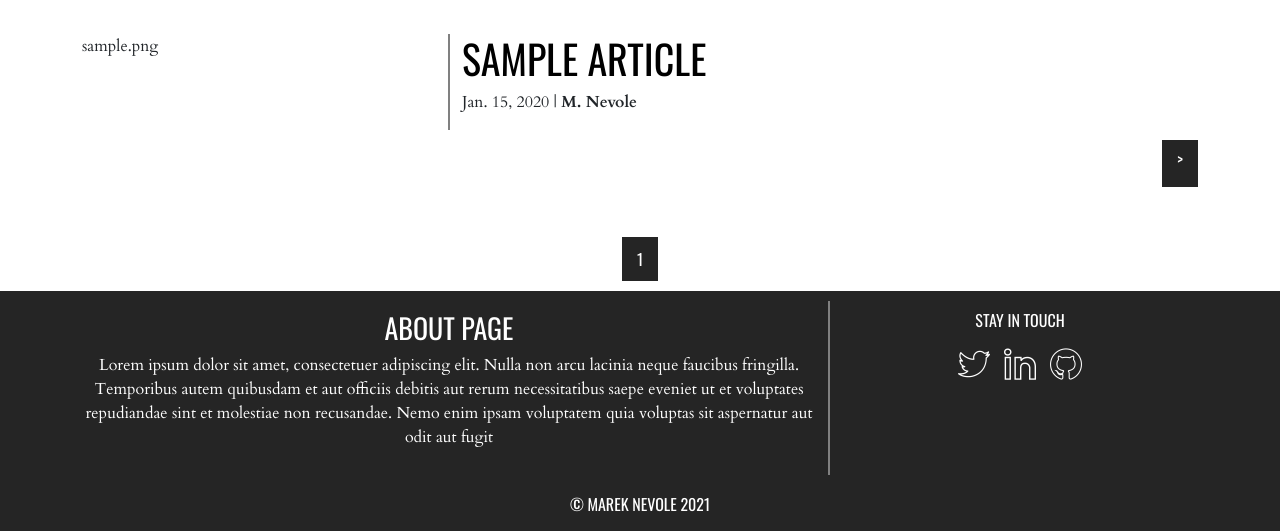
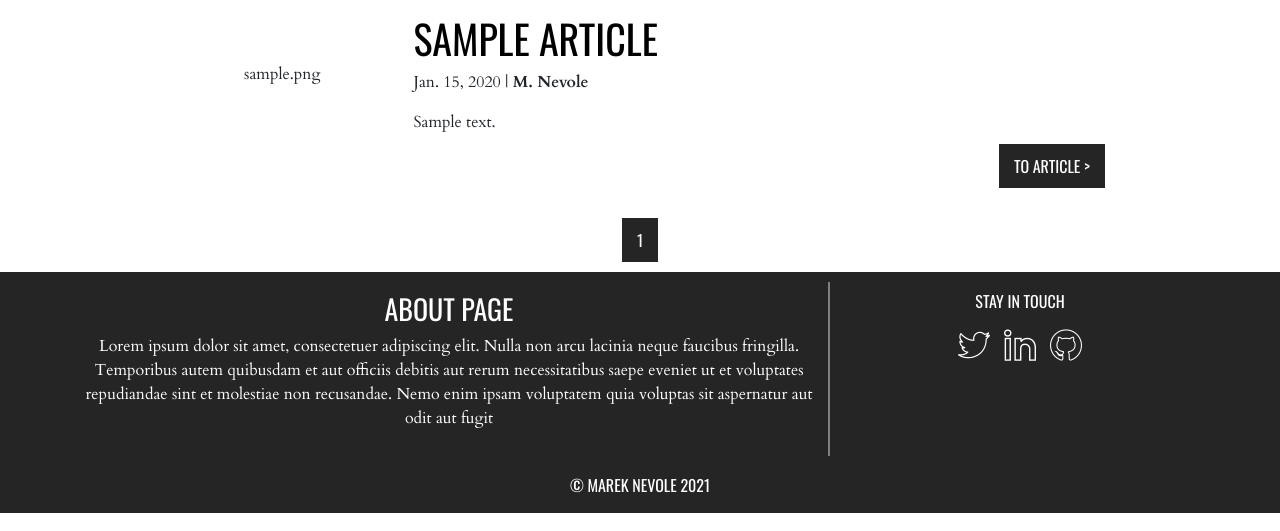
Before and after one commit to NevoleMarek/website-portfolio, a Django app: page /blog/ in a window 1280 px wide. Shown: the part 56-587 px from the top of the page. Run offline with Django 3.2, Linux system fonts and the light colour scheme; tables that the repository leaves empty hold one stand-in row (values such as "Sample post").

Commit message:
Change ListView styling

```diff
--- a/website/articles/templates/articles/article_list.html
+++ b/website/articles/templates/articles/article_list.html
@@ -9,17 +9,18 @@ blog | M. Nevole
 {% endblock %}
 
 {% block content %}
+    <div class="col-sm-10 mx-auto justify-content-center">
         {% for object in page_obj %}
-        <div class="article" style="padding: 30px 0 30px 0;">
+            <div class="article ul-padding">
                 <div class="row">
-                <div class="col-sm-4 sm-border-right">
+                    <div class="col-sm-3 d-flex justify-content-center img-fluid align-self-center">
                         {% if not object.thumbnail %}
-                        <img class='img-fluid rounded' src="{% static 'img/default-thumbnail.png' %}" alt="article-thumbnail">
+                            <img class='thumbnail' src="{% static 'img/default-thumbnail.png' %}" alt="article-thumbnail">
                         {% else %}
                             {{ object.thumbnail }}
                         {% endif %}
                     </div>
-                <div class="col-sm-8">
+                    <div class="col-sm-9">
                         <div class="d-flex justify-content-start article-header">
                             <a href="{% url 'article-detail' object.id %}">
                                 <h1>{{ object.title }}</h1>
@@ -29,21 +30,23 @@ blog | M. Nevole
                             <p>{{ object.created }} | <strong>M. Nevole</strong></p>
                         </div>
                         <div class="d-flex">
-                        {{ object.content_short }}
+                            {{ object.description }}
                         </div>
                     </div>
                 </div>
                 <div class="row ul-padding">
                     <div class="d-flex on-site-button justify-content-end align-self-end">
                         <a href="{% url 'article-detail' object.id %}">
-                        <h6> > </h6>
+                            To article >
                         </a>
                     </div>
                 </div>
             </div>
+
         {% empty %}
             <p>No articles yet.</p>
         {% endfor %}
+    </div>
 
 
     <div class="pagination justify-content-center ul-padding on-site-button">
--- a/website/static/css/main.css
+++ b/website/static/css/main.css
@@ -125,11 +125,7 @@ h1, h2, h3, h4, h5, h6 {
     .sm-border-right {
         border-right: 2px solid gray;
     }
-}
-@media (max-width: 575px){
-    .article img{
-        padding: 0 100px 0 100px;
-    }
+
 }
 
 .socials img{
@@ -138,6 +134,11 @@ h1, h2, h3, h4, h5, h6 {
 
 .socials img:hover{
     transform: scale(1.3) translate(0%, 0%);
+}
+
+.thumbnail{
+    height: 150px;
+    width: 150px;
 }
 
 /*
```
Lines whose indentation alone changed are shown as unchanged.
